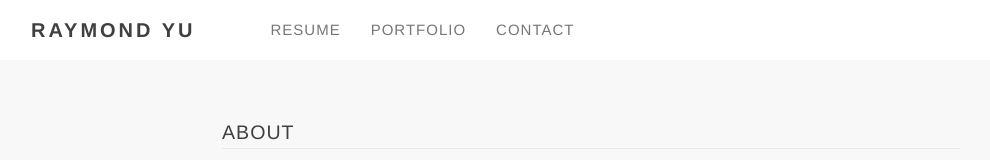
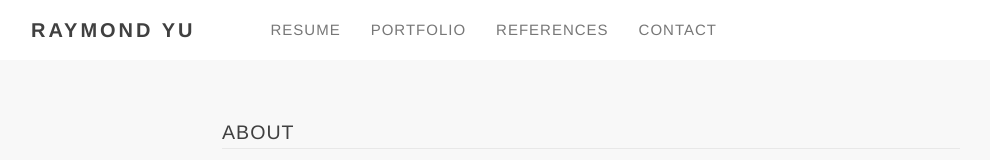
Before and after one commit to raymondhcyu/raymondhcyu.github.io, a plain HTML site: page raymond/index.html in a window 1280 px wide. Shown: the top 160 px of the page, without its empty margins (49-1039 px from the left). Drawn offline with nearby package versions, Linux system fonts and the light colour scheme.

Commit message:
Updated PP

```diff
--- a/raymond/index.html
+++ b/raymond/index.html
@@ -124,6 +124,7 @@ h2 {
           <ul class="nav navbar-nav navbar-left">
             <li><a href="CV.pdf">RESUME</a></li>
             <li><a href="PP.pdf">PORTFOLIO</a></li>
+            <li><a href="">REFERENCES</a></li>
             <li><a href="contact.html">CONTACT</a></li>
           </ul>
         </div>
```
Also changed, not shown: 2 other files.
